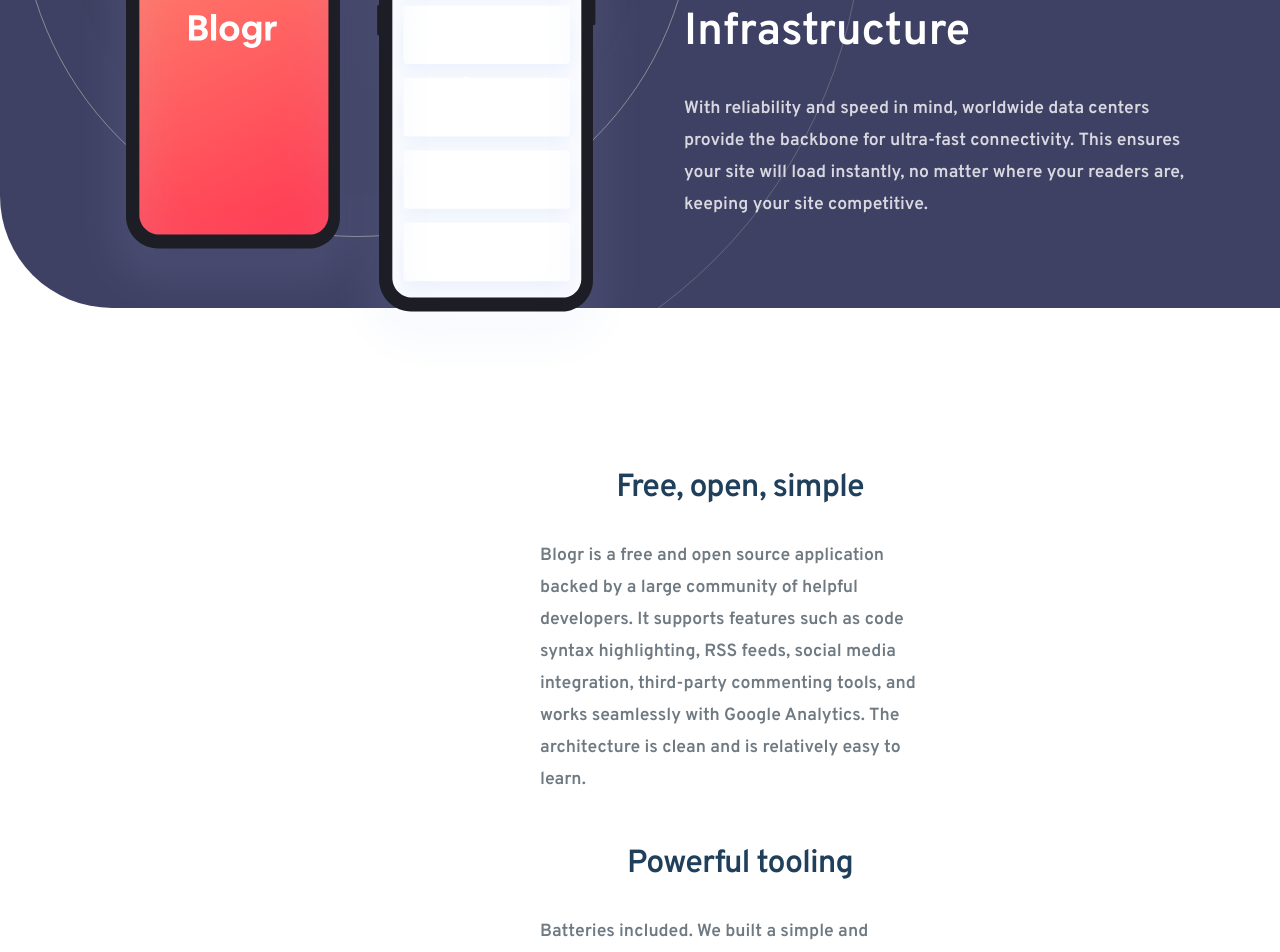
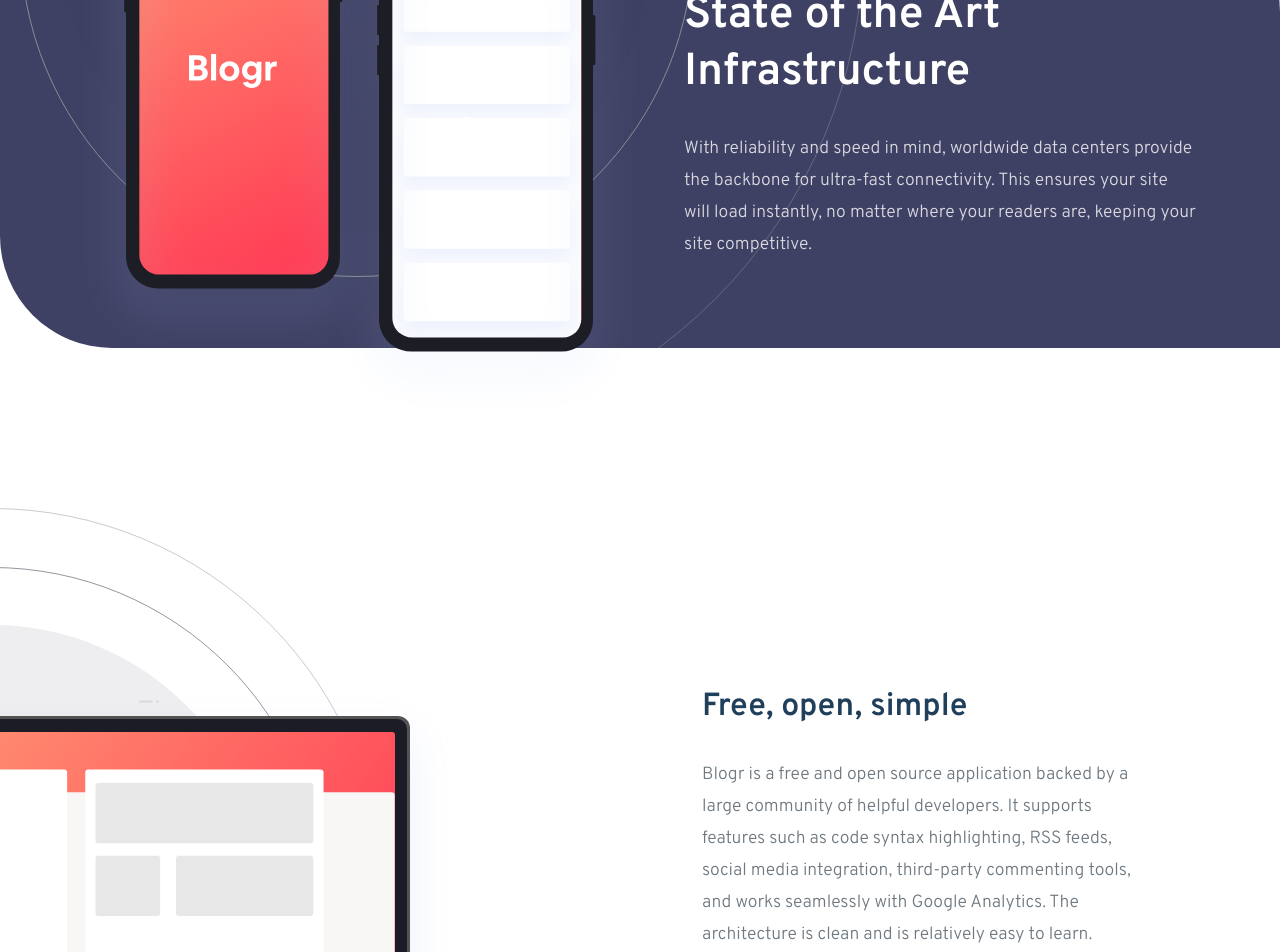
Before and after one commit to davidthus/blogr-landing-page, a React (Create React App) app: page / in a window 1280 px wide. Shown: the part 1700-2652 px from the top of the page. Built offline with nearby package versions, Linux system fonts and the light colour scheme.

Commit message:
finish bottom section

```diff
--- a/src/components/Bottom/Bottom.style.js
+++ b/src/components/Bottom/Bottom.style.js
@@ -1,5 +1,5 @@
 import styled from "styled-components";
-import { ReactComponent as Laptop } from "../../images/illustration-laptop-desktop.svg";
+import Laptop from "../../images/illustration-laptop-desktop.svg";
 
 export const Container = styled.section`
   display: flex;
@@ -9,10 +9,35 @@ export const Container = styled.section`
   margin-top: 4.5rem;
 
   @media screen and (min-width: 870px) {
+    height: 870px;
     margin-top: 10rem;
+    padding-top: 3rem;
 
+    justify-content: center;
     align-items: flex-end;
-    padding-right: 6rem;
+    padding-right: 10%;
+
+    background-image: url(${Laptop});
+    background-repeat: no-repeat;
+    background-position: top left -600px;
+  }
+
+  @media screen and (min-width: 980px) {
+    background-position: top left -500px;
+  }
+
+  @media screen and (min-width: 1180px) {
+    background-position: top left -400px;
+  }
+
+  @media screen and (min-width: 1300px) {
+    background-position: top left -300px;
+    padding-right: 17%;
+  }
+
+  @media screen and (min-width: 1700px) {
+    background-position: top left -100px;
+    padding-right: 17%;
   }
 `;
 
@@ -32,16 +57,21 @@ export const Article = styled.article`
   gap: 2rem;
   width: 75%;
   margin-bottom: 3rem;
+
+  @media screen and (min-width: 870px) {
+    width: 100%;
+    max-width: 450px;
+  }
 `;
 
 export const ArticleHeading = styled.h3`
   font-family: "Overpass", sans-serif;
   color: ${(props) => props.theme.headings};
   font-size: 2rem;
-  letter-spacing: -1px;
 
   @media screen and (min-width: 870px) {
     text-align: left;
+    width: 100%;
   }
 `;
 
@@ -53,11 +83,12 @@ export const Paragraph = styled.p`
   text-align: left;
   line-height: 2rem;
   font-size: 1.1rem;
-  font-weight: 600;
+  font-weight: 300;
   text-align: center;
   max-width: 400px;
 
   @media screen and (min-width: 870px) {
     text-align: left;
+    max-width: 500px;
   }
 `;
--- a/src/components/Middle/Middle.style.js
+++ b/src/components/Middle/Middle.style.js
@@ -21,7 +21,7 @@ export const Container = styled.section`
 
   @media screen and (max-width: 875px) {
     flex-direction: column;
-    height: 80vh;
+    height: 700px;
     padding-bottom: 4rem;
     justify-content: flex-end;
     background-position: bottom -50% center;
@@ -29,6 +29,10 @@ export const Container = styled.section`
 
   @media screen and (max-width: 470px) {
     padding-bottom: 8rem;
+  }
+
+  @media screen and (max-width: 300px) {
+    padding-bottom: 4rem;
   }
 `;
 
@@ -78,7 +82,7 @@ export const Paragraph = styled.p`
   text-align: left;
   line-height: 2rem;
   font-size: 1.1rem;
-  font-weight: 600;
+  font-weight: 300;
 
   @media screen and (max-width: 875px) {
     text-align: center;
--- a/src/components/Top/Top.style.js
+++ b/src/components/Top/Top.style.js
@@ -9,7 +9,7 @@ export const Container = styled.section`
   align-items: center;
   background-image: url(${DesktopEditor});
   background-repeat: no-repeat;
-  height: 120vh;
+  height: 1000px;
   background-position: top 50px right -295px;
 
   @media screen and (max-width: 1050px) {
@@ -78,7 +78,7 @@ export const Paragraph = styled.p`
   text-align: left;
   line-height: 2rem;
   font-size: 1.1rem;
-  font-weight: 600;
+  font-weight: 300;
 
   @media screen and (max-width: 875px) {
     text-align: center;
@@ -102,7 +102,7 @@ export const ArticlesContainer = styled.div`
     padding-left: 0;
     padding-top: 4rem;
     align-items: center;
-    margin-bottom: 18rem;
+    margin-bottom: 9rem;
   }
 `;
 
```
